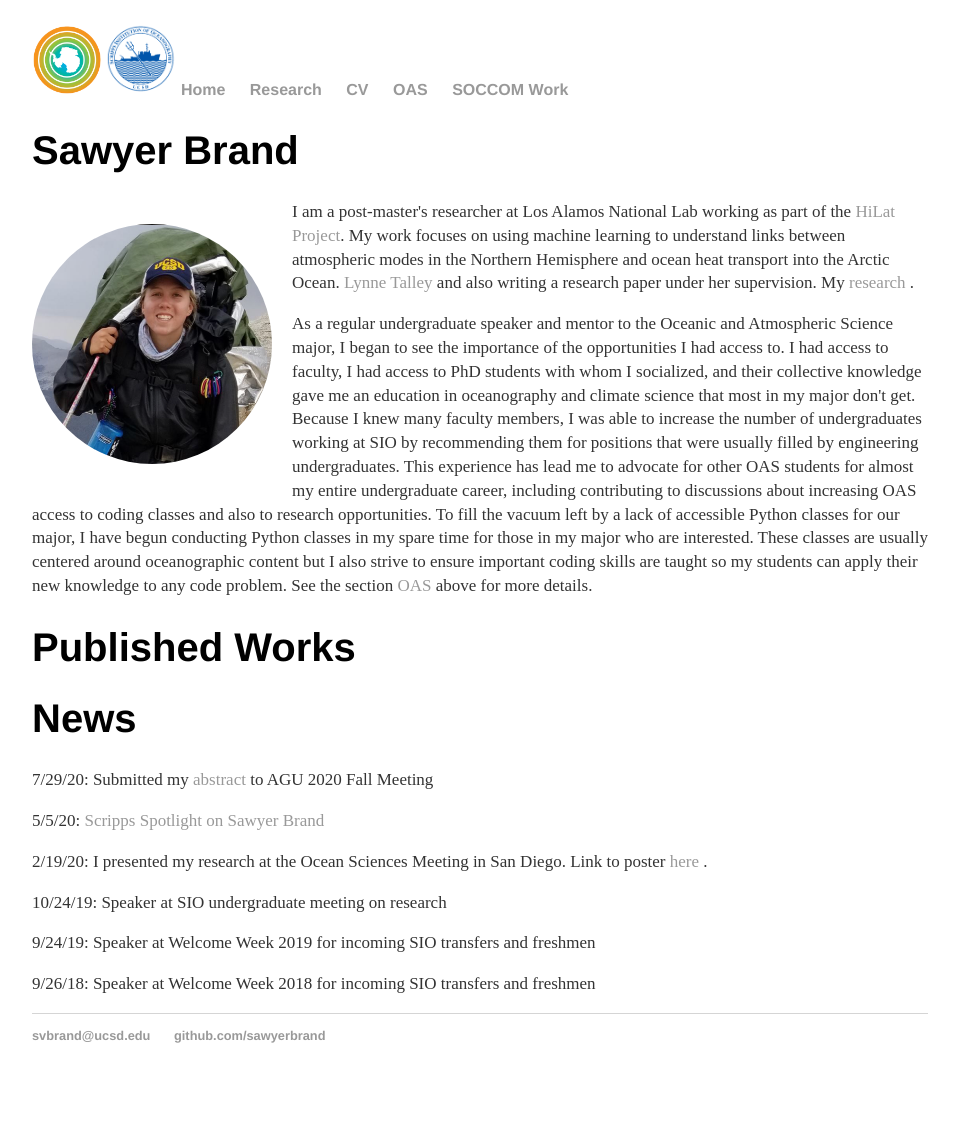
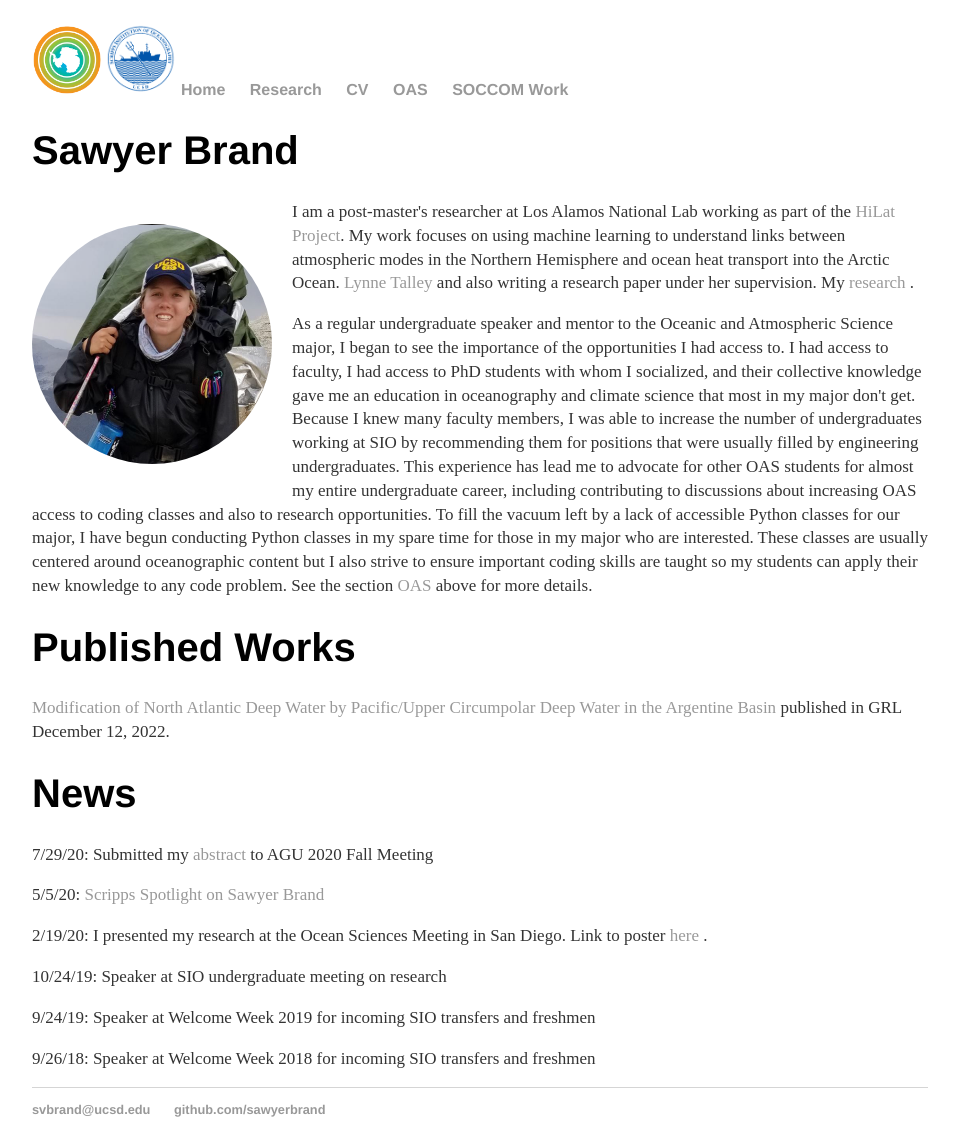
Before and after one commit to SawyerBrand/SawyerBrand.github.io, a Jekyll site: the page built from index.html, in a window 1280 px wide. Shown: the whole page, without its empty margins (160-1118 px from the left). Built offline with Jekyll 4.4.1, drawn with Linux system fonts in a browser that asks for light colours; before the commit the page ends 1070 px from its top, so only the background shows below that.

Commit message:
Update index.html

```diff
--- a/index.html
+++ b/index.html
@@ -39,7 +39,7 @@ title: Sawyer Brand
 			problem. See the section <a href="https://sawyerbrand.github.io/Python/">OAS</a> above for more details. </p>
 			</div>
 	<h1 "font-size:25px">Published Works</h1>
-
+			<p style="font-size:17px"> <a href="https://agupubs.onlinelibrary.wiley.com/doi/full/10.1029/2022GL099419"> Modification of North Atlantic Deep Water by Pacific/Upper Circumpolar Deep Water in the Argentine Basin </a> published in GRL December 12, 2022.</p>
 	<h1 "font-size:25px">News</h1>
 			<p style="font-size:17px">7/29/20: Submitted my <a href="https://sawyerbrand.github.io/AGU/"> abstract </a> to AGU 2020 Fall Meeting</p>
 			<P style="font-size:17px">5/5/20: <a href="https://scripps.ucsd.edu/news/scripps-student-spotlight-sawyer-brand">Scripps Spotlight on Sawyer Brand</a>
```
